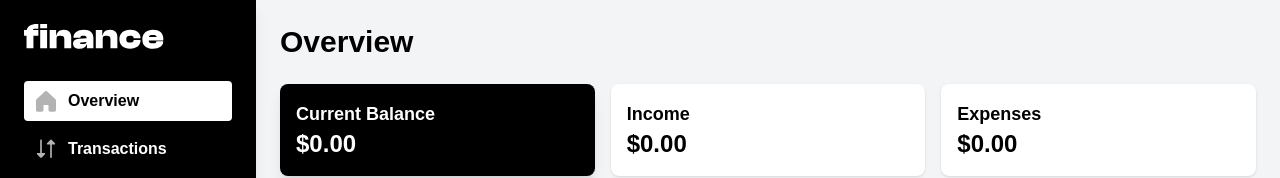
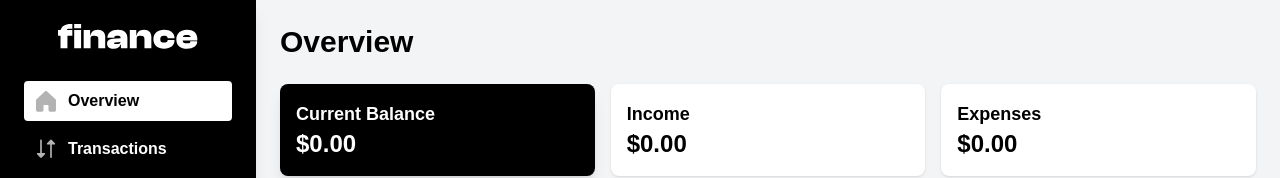
Before and after one commit to Jackspence6/finance-tracker-nextjs, a Next.js app: page / in a window 1280 px wide. Shown: the top 178 px of the page. Built offline with nearby package versions, Linux system fonts and the light colour scheme; no server answers; the database is empty.

Commit message:
Fixes logo linking behaviour

```diff
--- a/src/components/Layout.tsx
+++ b/src/components/Layout.tsx
@@ -25,7 +25,8 @@ export default function Layout({ children }: Props) {
         <div className="min-h-screen flex bg-gray-100">
             {/* Sidebar */}
             <aside className="w-64 bg-black shadow-lg p-6 flex flex-col">
-                <div className="mb-8">
+                <div className="mb-8 flex justify-center">
+                    <Link href="/">
                         <Image
                             src="/assets/images/logo-large.svg"
                             alt="Finance logo"
@@ -33,7 +34,9 @@ export default function Layout({ children }: Props) {
                             height={40}
                             priority
                         />
+                    </Link>
                 </div>
+
                 <nav className="flex flex-col gap-2">
                     {navItems.map((item) => {
                         const isActive = pathname === item.href;
```
Lines whose indentation alone changed are shown as unchanged.
